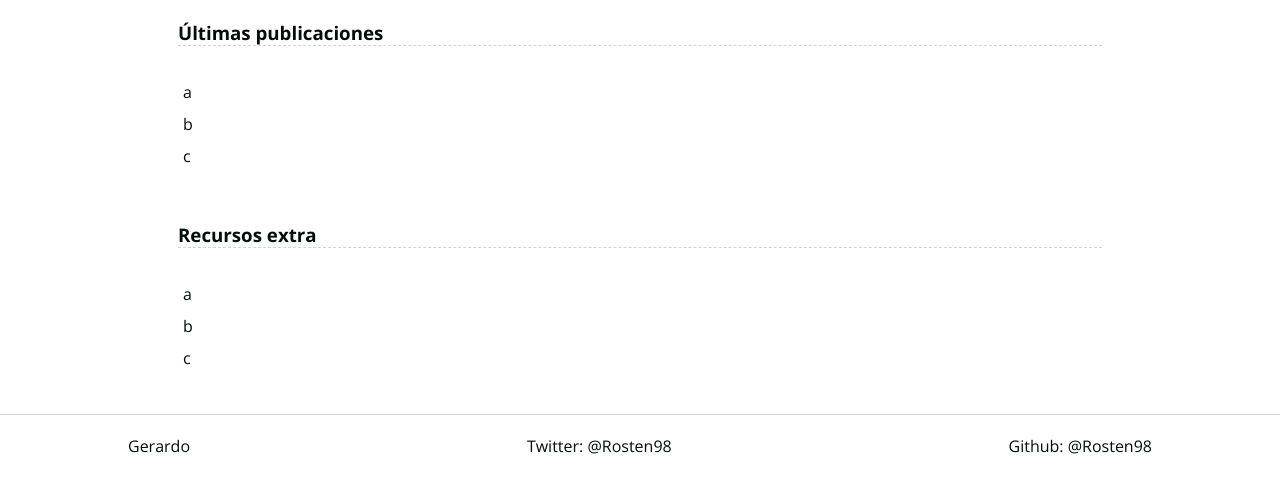
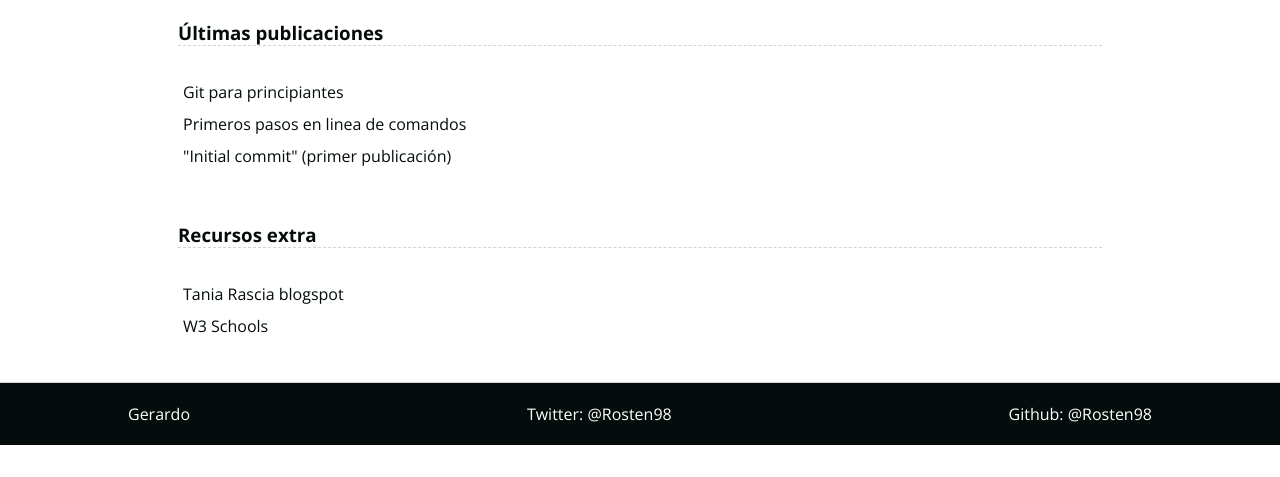
Before and after one commit to Rosten98/gerodev, a Jekyll site: the page built from index.html, in a window 1280 px wide. Shown: the part 825-1302 px from the top of the page. Built offline with Jekyll 4.4.1, drawn with Linux system fonts in a browser that asks for light colours; some web fonts are replaced; after the commit the page ends 1270 px from its top, so only the background shows below that.

Commit message:
Small changes

```diff
--- a/_sass/_layout.scss
+++ b/_sass/_layout.scss
@@ -76,7 +76,7 @@ div.card span{
   border-color: lightgrey;
 }
 .card:hover{
-  background-color: #a9e5bb;
+  background-color: $light-grey;
   -webkit-box-shadow: 0px 0px 5px -1px rgba(0,0,0,0.1);
   -moz-box-shadow: 0px 0px 5px -1px rgba(0,0,0,0.1);
   box-shadow: 0px 0px 5px -1px rgba(0,0,0,0.1);
@@ -95,16 +95,22 @@ a.link-to-post{
 }
 
 footer{
-  width: 100%;
-  padding: 20px 0;
+  background-color: $font-color;
   border-top: 1px solid lightgrey;
   margin-top: 25px;
+  padding: 20px 0;
+  width: 100%;
+
   div.container{
     display: flex;
     justify-content: space-between;
     align-items: space-between;
+    a{
+      color: white;
+    }
     p{
-      display: inline-block;
+      color: white;
+      display: inline-block
     }
   }
 }
--- a/index.html
+++ b/index.html
@@ -15,17 +15,16 @@ layout: default
 <div class="division-container">
   <h3>Últimas publicaciones</h3>
   <ul>
-    <li>a</li>
-    <li>b</li>
-    <li>c</li>
+    <li>Git para principiantes</li>
+    <li>Primeros pasos en linea de comandos</li>
+    <li>"Initial commit" (primer publicación)</li>
   </ul>
 </div>
 
 <div class="division-container">
   <h3>Recursos extra</h3>
   <ul>
-    <li>a</li>
-    <li>b</li>
-    <li>c</li>
+    <li>Tania Rascia blogspot</li>
+    <li>W3 Schools</li>
   </ul>
 </div>
```
